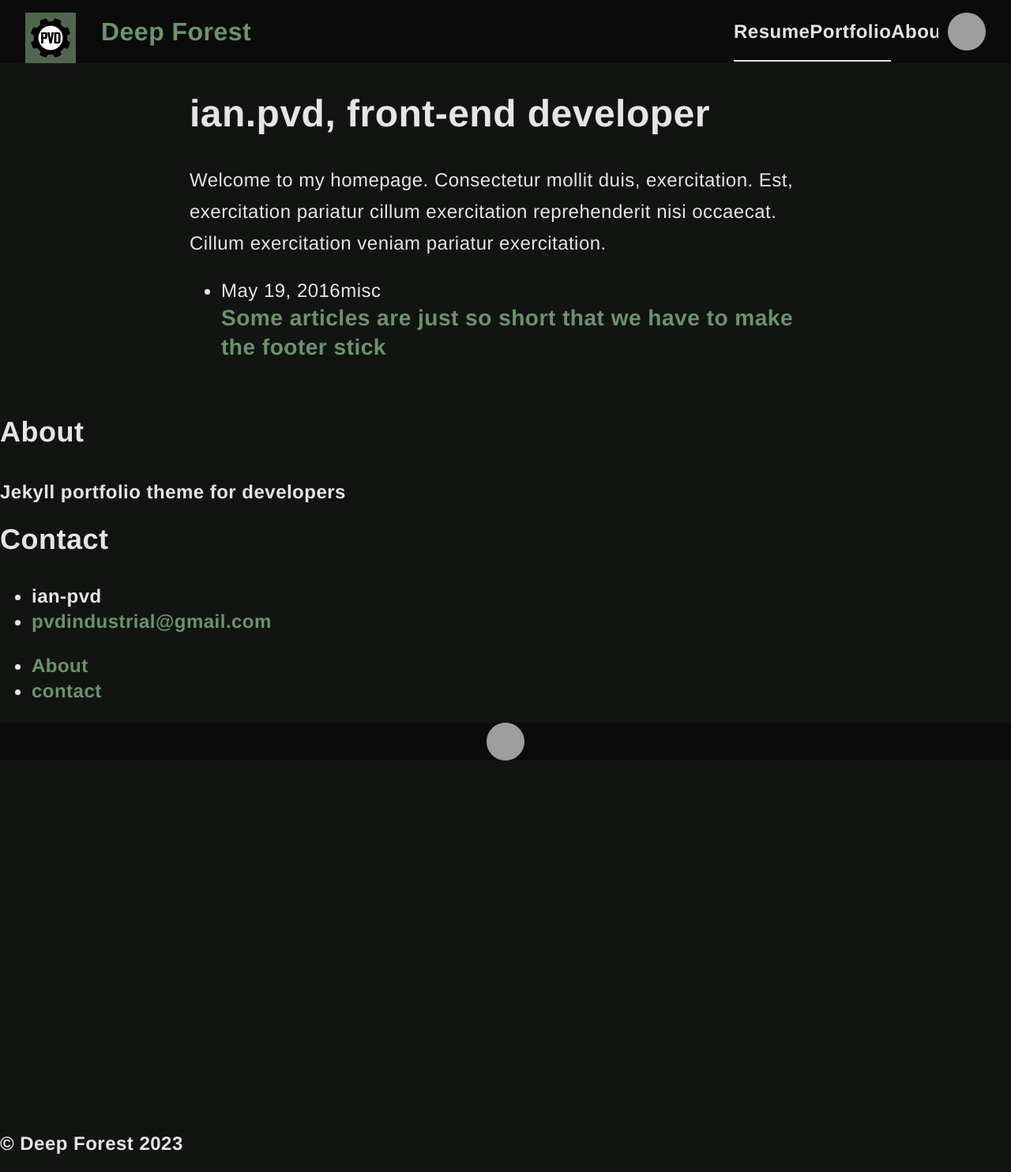
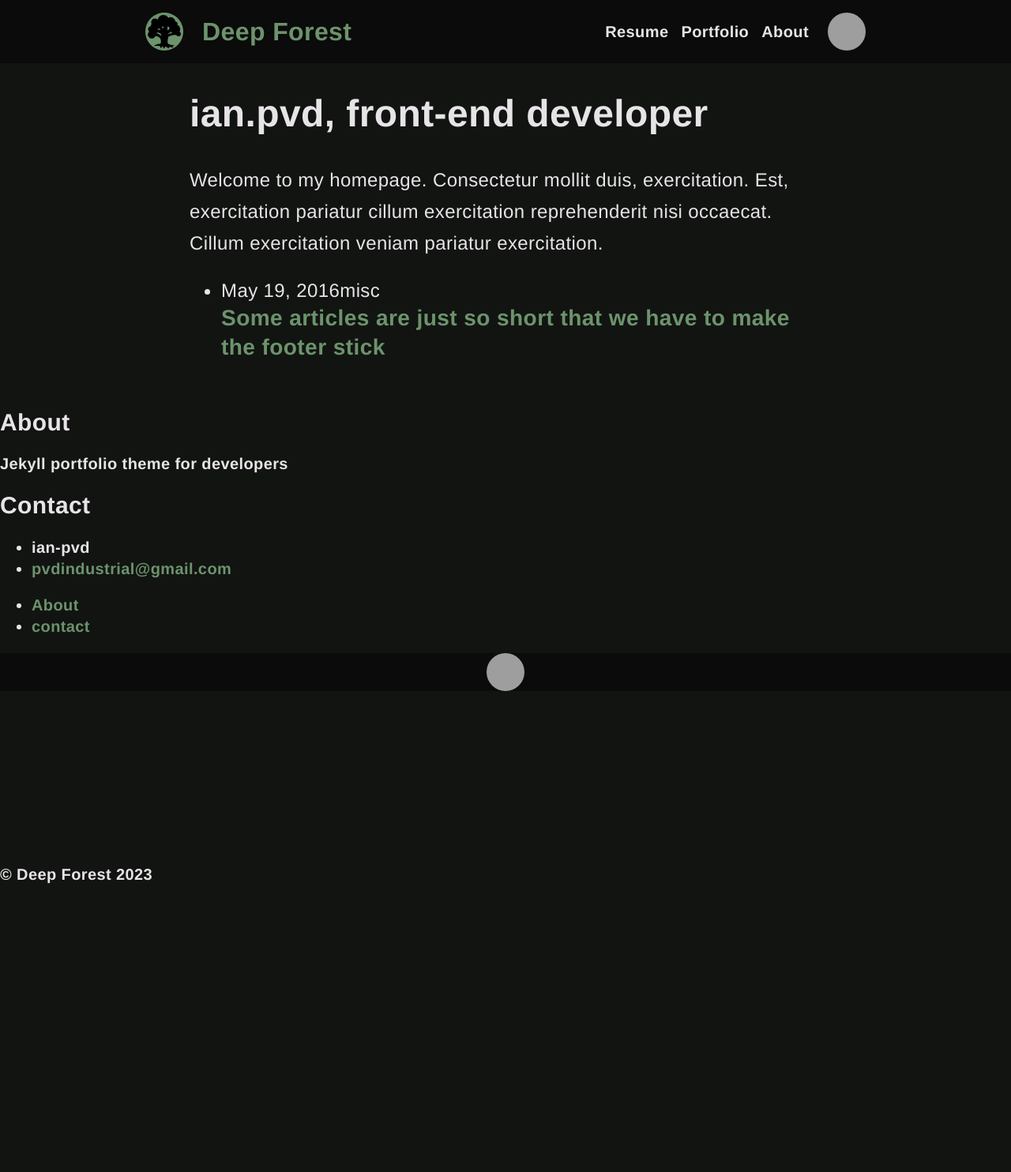
Before and after one commit to ian-pvd/deep-forest, a Jekyll site: the page built from index.md, in a window 1280 px wide. Shown: the whole page at 79% size. Built offline with Jekyll 4.4.1, drawn with Linux system fonts in a browser that asks for light colours; after the commit the page ends 1140 px from its top, so only the background shows below that; grey boxes are pictures that could not be loaded.

Commit message:
style desktop header nav and mobile QA

```diff
--- a/_config.yml
+++ b/_config.yml
@@ -31,18 +31,19 @@ utilities_nav:
 theme_color: dark-green # possible values: dark-green light-green dark-red light-red, default: dark-green
 reduce_motion: false # possible values: true false, default: false
 show_excerpts: false # possible values: true false, default: false
+logo_url: '/assets/logo.svg' # logo url, default: /assets/logo.png
 
 # Social media links
 social_links:
- - { platform: dribbble,      user_url: "https://dribbble.com/jekyll" }
- - { platform: facebook,      user_url: "https://www.facebook.com/jekyll" }
- - { platform: flickr,        user_url: "https://www.flickr.com/photos/jekyll" }
+#  - { platform: dribbble,      user_url: "https://dribbble.com/jekyll" }
+#  - { platform: facebook,      user_url: "https://www.facebook.com/jekyll" }
+#  - { platform: flickr,        user_url: "https://www.flickr.com/photos/jekyll" }
  - { platform: github,        user_url: "https://github.com/jekyll/minima" }
- - { platform: instagram,     user_url: "https://www.instagram.com/jekyll" }
+#  - { platform: instagram,     user_url: "https://www.instagram.com/jekyll" }
  - { platform: linkedin,      user_url: "https://www.linkedin.com/in/jekyll" }
  - { platform: stackoverflow, user_url: "https://stackoverflow.com/users/1234567/jekyll" }
  - { platform: twitter,       user_url: "https://twitter.com/jekyllrb" }
- - { platform: youtube,       user_url: "https://www.youtube.com/jekyll" }
+#  - { platform: youtube,       user_url: "https://www.youtube.com/jekyll" }
 
 # Build settings
 
--- a/_includes/site-header.html
+++ b/_includes/site-header.html
@@ -4,8 +4,9 @@
 	{%- assign primary_nav = site.primary_nav | default: default_nav -%}
 	{%- assign primary_nav_size = site.pages | map: 'title' | join: '' | size -%}
 
+	<div class="site-header__wrapper">
 		<a class="site-header__logo-link" rel="home" href="{{ "/" | relative_url }}">
-		<img src="{{ '/assets/logo.png' | relative_url }}" class="site-header__logo" alt="{{ site.title | default: 'Site' }} Logo">
+			<img src="{{ site.logo_url | default: '/assets/logo.png' | relative_url }}" class="site-header__logo" alt="{{ site.title | default: 'Site' }} Logo">
 		</a>
 
 		<span class="site-header__title">
@@ -34,4 +35,6 @@
 			&#9776;
 		</button>
 		{%- endif -%}
+
+	</div>
 </header>
--- a/_sass/base.scss
+++ b/_sass/base.scss
@@ -12,7 +12,7 @@ body {
 	background-color: var(--c-background);
 	color: var(--c-text);
 	font-family: "Helvetica Neue", Helvetica, Arial, sans-serif;
-	font-size: 24px;
+	font-size: 20px;
 	font-weight: 600;
 	line-height: calc(4 / 3);
 	letter-spacing: 0.02em;
@@ -52,8 +52,12 @@ h3,
 h4,
 h5,
 h6 {
-	margin: 0 0 2rem;
+	margin: 0 0 1rem;
 	font-weight: 600;
+}
+
+h1 {
+	margin-bottom: 2rem;
 }
 
 p {
--- a/_sass/includes/site-header.scss
+++ b/_sass/includes/site-header.scss
@@ -1,11 +1,10 @@
 .site-header {
 	align-items: center;
-	background-color: hsla(0, 0%, 100%, 1%);
+	background-color: var(--c-site-header);
 	color: var(--c-text);
 	display: flex;
 	height: var(--size-site-header);
-	justify-content: flex-start;
-	padding: 1rem 2rem;
+	padding: 1rem 1.5rem;
 	position: relative;
 	z-index: 10;
 
@@ -24,34 +23,49 @@
 		right: 0;
 		top: 0;
 		width: 100%;
+		z-index: -1;
 	}
+}
 
-	& > * {
-		position: relative;
-		z-index: 1;
+.site-header__wrapper {
+	align-items: center;
+	display: flex;
+	justify-content: flex-start;
+	width: 100%;
+
+	@media #{$desktop} {
+		margin: 0 auto;
+		max-width: 57rem;
 	}
 }
 
 .site-header__logo-link {
 	align-items: center;
 	display: flex;
-	margin: 0 clamp(1rem, 2.5vw, 2rem) 0 0;
+	margin: 0 1rem 0 0;
+
+	@media #{$desktop} {
+		margin: 0 1.5rem 0 0;
+	}
 }
 
 .site-header__logo {
-	width: clamp(2rem, 5vw, 4rem);
+	width: 2.5rem;
 	aspect-ratio: 1;
 
 	@media #{$desktop} {
 		margin: auto 0;
+		width: 3rem;
 	}
 }
 
 .site-header__title {
 	font-size: clamp(1.5rem, 4vw, 2rem);
+	margin: 0 1rem 0 0;
 
 	@media #{$desktop} {
 		display: flex;
+		margin: 0 1.5rem 0 0;
 	}
 }
 
@@ -75,40 +89,36 @@
 	background-color: var(--c-site-header);
 	flex-direction: column;
 	height: 100vh;
-	left: 0;
+	left: 50%;
 	overflow: auto;
 	position: absolute;
 	top: var(--size-site-header);
-	transform: translate(0, -100%);
+	transform: translate(-50%, -100%);
 	transition: transform 0.25s ease-in-out;
-	width: 100%;
+	width: 100vw;
 	z-index: -1;
 
 	&[aria-hidden="false"] {
 		display: flex;
-		transform: translate(0, 0);
+		transform: translate(-50%, 0);
 	}
 
 	@media #{$desktop} {
-
-		align-items: flex-start;
+		align-items: center;
 		background-color: transparent;
+		display: flex;
 		flex-direction: row;
 		height: clamp(2rem, 5vw, 3rem);
-		width: auto;
 		left: auto;
 		margin: 0 0 0 auto;
 		overflow: unset;
 		padding: 0;
 		position: relative;
 		top: auto;
-		transform: unset;
+		transform: unset !important;
 		transition: unset;
+		width: auto;
 		z-index: 1;
-
-		&[aria-hidden="false"] {
-			transform: unset;
-		}
 	}
 }
 
@@ -119,11 +129,13 @@
 
 	@media #{$desktop} {
 		display: flex;
+		margin-right: 1.5rem;
 	}
 }
 
 .site-header__nav-item {
 	border-bottom: var(--border-hr);
+	font-size: 24px;
 	line-height: 1;
 	margin-bottom: 0.75rem;
 	padding-bottom: 0.75rem;
@@ -132,6 +144,13 @@
 		border-bottom: none;
 		margin-bottom: 0;
 		padding-bottom: 0;
+	}
+
+	@media #{$desktop} {
+		border-bottom: none;
+		font-size: 20px;
+		margin: 0 0 0 1rem;
+		padding: 0;
 	}
 }
 
@@ -149,6 +168,14 @@
 		text-decoration: none;
 		text-indent: 0.25rem;
 	}
+
+	@media #{$desktop} {
+
+		&:focus,
+		&:hover {
+			text-indent: 0rem;
+		}
+	}
 }
 
 .site-header__social-links {
@@ -157,6 +184,7 @@
 	padding-top: 1.5rem;
 
 	@media #{$desktop} {
+		align-self: flex-start;
 		border-top: none;
 		margin: 0 -12px;
 		padding: 0;
--- a/_sass/includes/social-links.scss
+++ b/_sass/includes/social-links.scss
@@ -35,15 +35,16 @@
 .social-links__avatar {
 	display: block;
 	height: 100%;
+	height: 2rem;
 	object-fit: cover;
-	width: 100%;
 	position: relative;
+	width: 2rem;
 	z-index: 10;
 
 	@media #{$desktop} {
 		border-radius: 50%;
-		width: clamp(2rem, 5vw, 3rem);
-		height: clamp(2rem, 5vw, 3rem);
+		height: 3rem;
+		width: 3rem;
 	}
 }
 
--- a/assets/js/script.js
+++ b/assets/js/script.js
@@ -15,6 +15,12 @@ const toggleNavMenu = () => {
 	// Get menu elements.
 	const menuToggle = document.getElementById("site-header-nav-toggle");
 	const menu = document.getElementById("site-header-nav");
+
+	// DEV
+	// menuToggle.setAttribute("aria-expanded", "true");
+	// menu.setAttribute("aria-hidden", "false");
+	// document.body.setAttribute("data-nav-hidden", "false");
+	// return;
 
 	// Show & hide the menu aria values based on viewport width.
 	const toggleViewportAria = () => {
```
Also changed, not shown: assets/logo.svg (added). Lines whose indentation alone changed are shown as unchanged.
